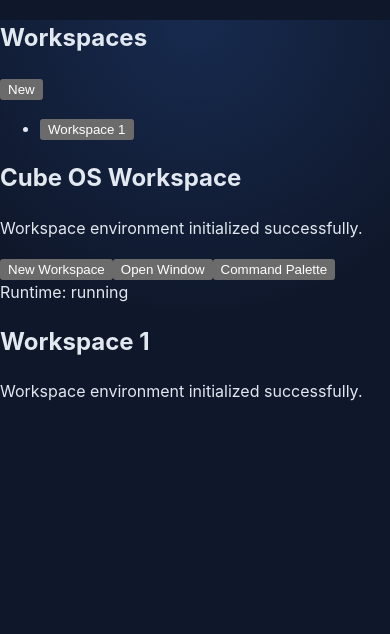
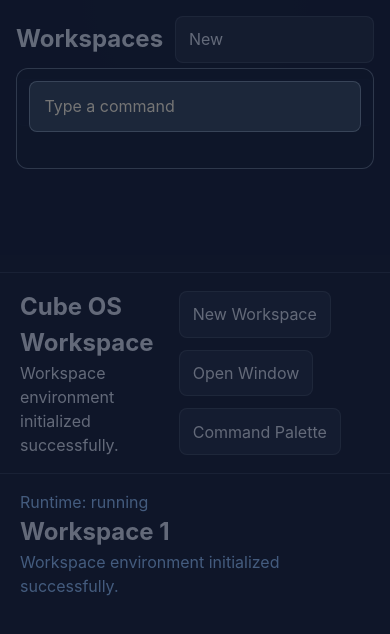
Before and after one commit to Keyayco/The-cubicle, a website built with Vite: page index.html in a window 390 px wide. Built offline with nearby package versions, Linux system fonts and the light colour scheme.

Commit message:
feat: Build Cube OS Core Engine
Co-authored-by: traeagent <traeagent@users.noreply.github.com>

```diff
--- a/src/core/bootstrap/bootstrap.ts
+++ b/src/core/bootstrap/bootstrap.ts
@@ -12,7 +12,7 @@ import { StorageService } from '../storage/storage-service';
 import {
   initializeWorkspaceSystem,
   type WorkspaceSystem,
-} from '../../workspace';
+} from '../../workspace/initialize-workspace-system';
 import { renderRootWorkspace } from './root-workspace';
 
 export interface BootstrapOptions {
--- a/src/core/bootstrap/root-workspace.ts
+++ b/src/core/bootstrap/root-workspace.ts
@@ -1,7 +1,7 @@
 import type { CubeConfig } from '../config/default-config';
 import type { Runtime } from '../runtime/runtime';
-import type { WorkspaceSystem } from '../../workspace';
-import { renderWorkspaceShell } from '../../workspace';
+import type { WorkspaceSystem } from '../../workspace/initialize-workspace-system';
+import { renderWorkspaceShell } from '../../workspace/ui/workspace-shell';
 
 /**
  * Renders the root workspace shell for the active Cube runtime.
--- a/src/styles.css
+++ b/src/styles.css
@@ -21,31 +21,221 @@ body {
     #0f172a;
 }
 
+button,
+input {
+  font: inherit;
+}
+
+button {
+  cursor: pointer;
+}
+
 #app {
   min-height: 100vh;
 }
 
-.cube-root-workspace {
+.cube-shell {
   min-height: 100vh;
   display: grid;
-  align-content: center;
-  gap: 0.75rem;
-  padding: 1.5rem;
-  margin: 0 auto;
-  max-width: 56rem;
+  grid-template-columns: 16rem 1fr;
+  background: rgba(15, 23, 42, 0.9);
 }
 
-.cube-root-workspace h1,
-.cube-root-workspace p {
+.cube-sidebar {
+  border-right: 1px solid rgba(148, 163, 184, 0.2);
+  padding: 1rem;
+  background: rgba(15, 23, 42, 0.85);
+}
+
+.cube-sidebar__header,
+.cube-toolbar,
+.cube-window__header,
+.cube-command-palette__panel {
+  display: flex;
+  justify-content: space-between;
+  align-items: center;
+  gap: 0.75rem;
+}
+
+.cube-sidebar__header h2,
+.cube-toolbar__title h1,
+.cube-viewport__header h2,
+.cube-toolbar__title p,
+.cube-viewport__header p {
   margin: 0;
 }
 
-.cube-root-workspace h1 {
-  font-size: clamp(2rem, 7vw, 3.5rem);
-  line-height: 1.1;
+.cube-sidebar__list,
+.cube-command-palette__results {
+  list-style: none;
+  margin: 1rem 0 0;
+  padding: 0;
 }
 
-.cube-runtime-status {
+.cube-sidebar__item,
+.cube-dock__item,
+.cube-toolbar button,
+.cube-window__controls button,
+.cube-command-palette__result,
+.cube-viewport__empty button,
+.cube-sidebar__header button {
+  width: 100%;
+  border: 1px solid rgba(148, 163, 184, 0.2);
+  background: rgba(30, 41, 59, 0.92);
+  color: inherit;
+  border-radius: 0.5rem;
+  padding: 0.65rem 0.8rem;
+  text-align: left;
+}
+
+.cube-sidebar__item[aria-current="true"] {
+  border-color: rgba(96, 165, 250, 0.9);
+  background: rgba(30, 64, 175, 0.35);
+}
+
+.cube-shell__main {
+  display: grid;
+  grid-template-rows: auto 1fr auto;
+  min-width: 0;
+}
+
+.cube-toolbar {
+  padding: 1rem 1.25rem;
+  border-bottom: 1px solid rgba(148, 163, 184, 0.2);
+}
+
+.cube-toolbar__actions {
+  display: flex;
+  gap: 0.75rem;
+  flex-wrap: wrap;
+}
+
+.cube-toolbar__actions button,
+.cube-window__controls button,
+.cube-viewport__empty button {
+  width: auto;
+}
+
+.cube-viewport {
+  position: relative;
+  overflow: auto;
+  padding: 1rem 1.25rem 5rem;
+}
+
+.cube-viewport__status,
+.cube-viewport__header p {
   color: #93c5fd;
-  font-size: 0.95rem;
 }
+
+.cube-viewport__empty {
+  display: grid;
+  gap: 1rem;
+  max-width: 20rem;
+  padding: 1rem 0;
+}
+
+.cube-window-surface {
+  position: relative;
+  min-height: 42rem;
+}
+
+.cube-window {
+  position: absolute;
+  overflow: hidden;
+  border: 1px solid rgba(148, 163, 184, 0.24);
+  border-radius: 0.75rem;
+  background: rgba(15, 23, 42, 0.96);
+  box-shadow: 0 18px 40px rgba(15, 23, 42, 0.28);
+}
+
+.cube-window[data-focused="true"] {
+  border-color: rgba(96, 165, 250, 0.95);
+}
+
+.cube-window__header {
+  padding: 0.75rem 0.9rem;
+  border-bottom: 1px solid rgba(148, 163, 184, 0.18);
+  background: rgba(30, 41, 59, 0.88);
+}
+
+.cube-window__controls {
+  display: flex;
+  gap: 0.5rem;
+}
+
+.cube-window__body {
+  padding: 1rem;
+  color: #cbd5e1;
+}
+
+.cube-dock {
+  display: flex;
+  gap: 0.75rem;
+  flex-wrap: wrap;
+  padding: 0.9rem 1.25rem 1.25rem;
+  border-top: 1px solid rgba(148, 163, 184, 0.2);
+}
+
+.cube-dock__item {
+  width: auto;
+}
+
+.cube-command-palette {
+  position: fixed;
+  inset: 0;
+  display: grid;
+  place-items: start center;
+  padding: 8vh 1rem 1rem;
+  background: rgba(15, 23, 42, 0.6);
+}
+
+.cube-command-palette__panel {
+  width: min(32rem, 100%);
+  flex-direction: column;
+  align-items: stretch;
+  border: 1px solid rgba(148, 163, 184, 0.24);
+  border-radius: 0.75rem;
+  padding: 0.75rem;
+  background: rgba(15, 23, 42, 0.98);
+}
+
+.cube-command-palette__input {
+  border: 1px solid rgba(148, 163, 184, 0.24);
+  border-radius: 0.5rem;
+  padding: 0.8rem 0.9rem;
+  color: inherit;
+  background: rgba(30, 41, 59, 0.95);
+}
+
+.cube-command-palette__results {
+  margin-top: 0.75rem;
+}
+
+.cube-command-palette__results li + li,
+.cube-sidebar__list li + li {
+  margin-top: 0.75rem;
+}
+
+@media (max-width: 900px) {
+  .cube-shell {
+    grid-template-columns: 1fr;
+  }
+
+  .cube-sidebar {
+    border-right: 0;
+    border-bottom: 1px solid rgba(148, 163, 184, 0.2);
+  }
+
+  .cube-window {
+    position: relative;
+    left: auto !important;
+    top: auto !important;
+    width: 100% !important;
+    height: auto !important;
+    margin-top: 1rem;
+  }
+
+  .cube-window-surface {
+    min-height: auto;
+  }
+}
--- a/src/workspace/commands/register-workspace-commands.ts
+++ b/src/workspace/commands/register-workspace-commands.ts
@@ -1,4 +1,4 @@
-import type { Registry } from '../../core';
+import type { Registry } from '../../core/registry/registry';
 import type { WorkspaceCommand } from '../types';
 import type { WorkspaceCommandDependencies } from './types';
 
--- a/src/workspace/ui/command-palette.ts
+++ b/src/workspace/ui/command-palette.ts
@@ -1,4 +1,5 @@
-import type { EventBus, Registry } from '../../core';
+import type { EventBus } from '../../core/events/event-bus';
+import type { Registry } from '../../core/registry/registry';
 import type { WorkspaceCommand } from '../types';
 
 const COMMAND_PALETTE_EVENT = 'command-palette:executed';
--- a/src/workspace/ui/workspace-shell.ts
+++ b/src/workspace/ui/workspace-shell.ts
@@ -1,5 +1,5 @@
-import type { Runtime } from '../../core';
-import type { CubeConfig } from '../../core';
+import type { CubeConfig } from '../../core/config/default-config';
+import type { Runtime } from '../../core/runtime/runtime';
 import type { CommandPalette } from './command-palette';
 import { renderDock } from './dock';
 import { renderSidebar } from './sidebar';
--- a/src/workspace/windows/window-manager.ts
+++ b/src/workspace/windows/window-manager.ts
@@ -1,4 +1,5 @@
-import type { EventBus, LoggerContract } from '../../core';
+import type { EventBus } from '../../core/events/event-bus';
+import type { LoggerContract } from '../../core/logger/types';
 import type { LayoutManager } from '../layout/layout-manager';
 import type { WorkspaceStateStore } from '../state/workspace-state';
 import type { WindowBounds, WindowItem, WorkspaceItem } from '../types';
--- a/src/workspace/workspaces/workspace-manager.ts
+++ b/src/workspace/workspaces/workspace-manager.ts
@@ -1,4 +1,6 @@
-import type { EventBus, LoggerContract, StorageService } from '../../core';
+import type { EventBus } from '../../core/events/event-bus';
+import type { LoggerContract } from '../../core/logger/types';
+import type { StorageService } from '../../core/storage/storage-service';
 import type { WorkspaceStateStore } from '../state/workspace-state';
 import type { WorkspaceItem, WorkspaceSystemState } from '../types';
 
```
Also changed, not shown: tests/core-engine.test.ts (+4 -3 lines), tests/workspace-system.test.ts (added, +183 -0 lines), 1 other file.
